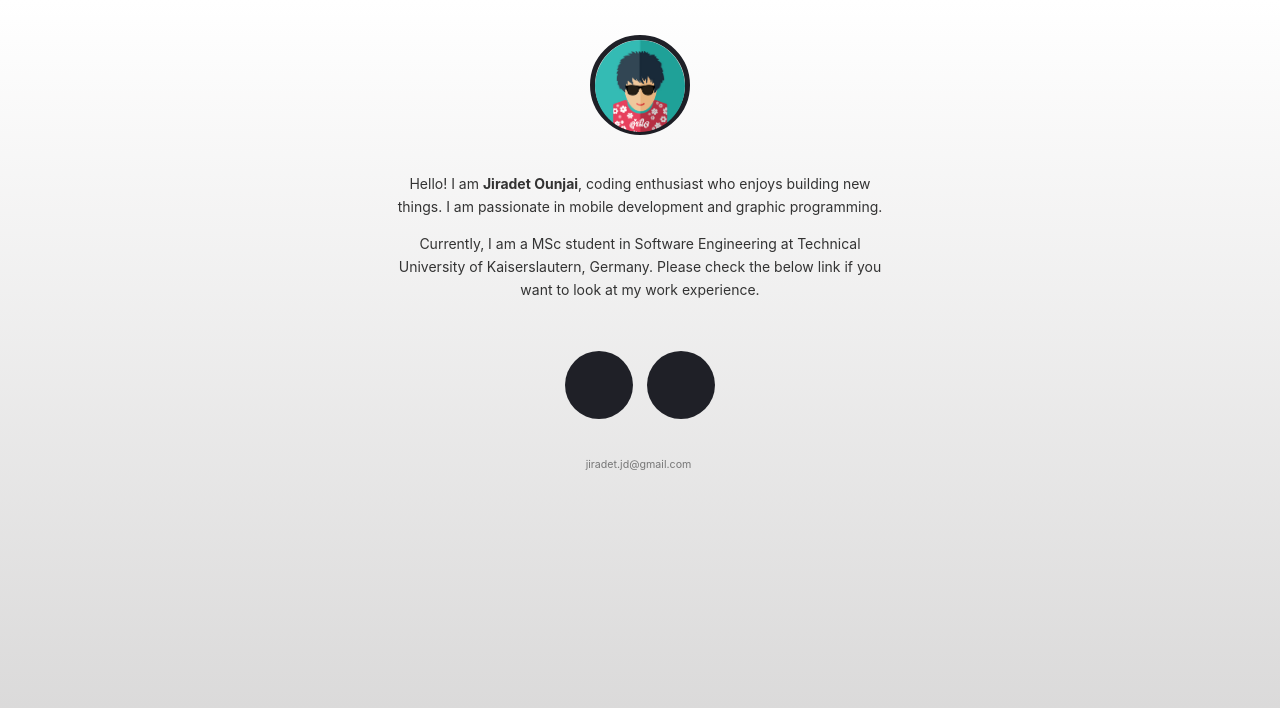
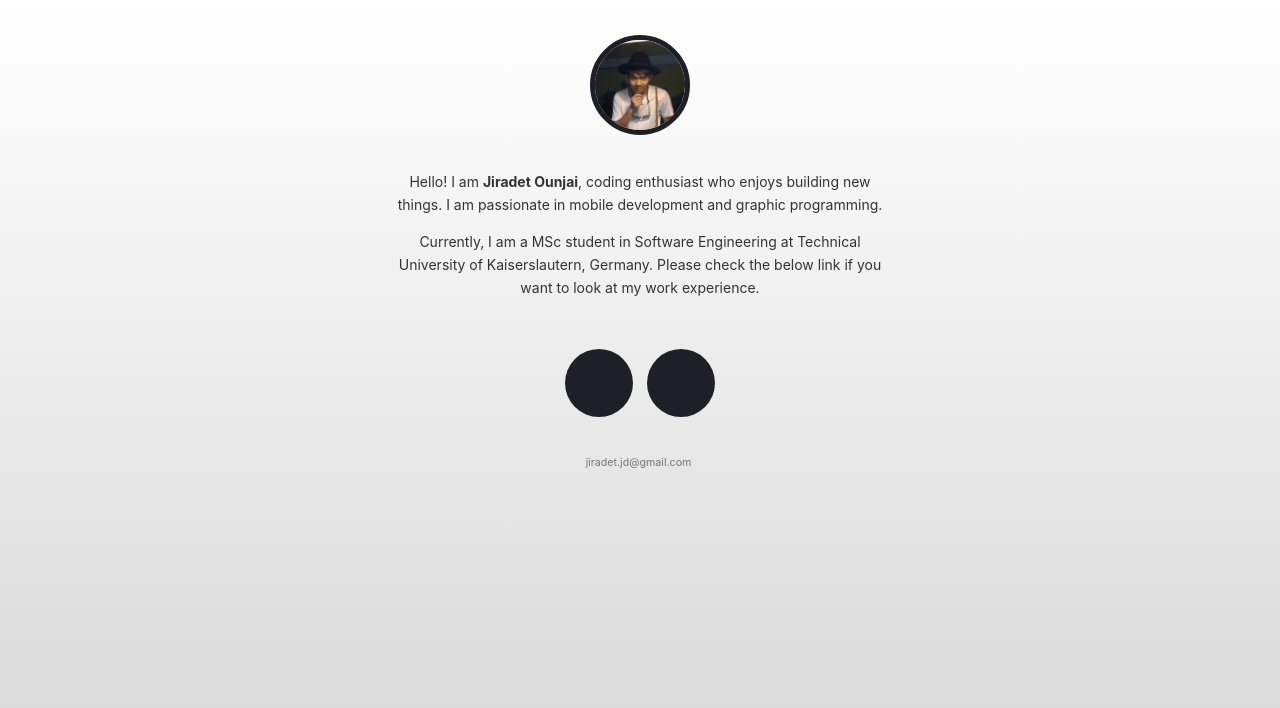
Before and after one commit to jiradeto/jiradeto.github.io, a Jekyll site: the page built from index.html, in a window 1280 px wide. Shown: the top 708 px of the page. Built offline with Jekyll 4.4.1, drawn with Linux system fonts in a browser that asks for light colours.

Commit message:
Fix avatar pic

```diff
--- a/_config.yml
+++ b/_config.yml
@@ -2,7 +2,7 @@
 title:              "jiradeto"
 description:        "jiradeto : the personal website"
 author_name:        "jiradeto" # change this to your name
-logo_url:           /assets/favicon.png
+logo_url:           /assets/me.jpg
 
 # Site Settings
 url:                https://jiradeto.github.io # main url
```
Also changed, not shown: assets/me.jpg (added).
